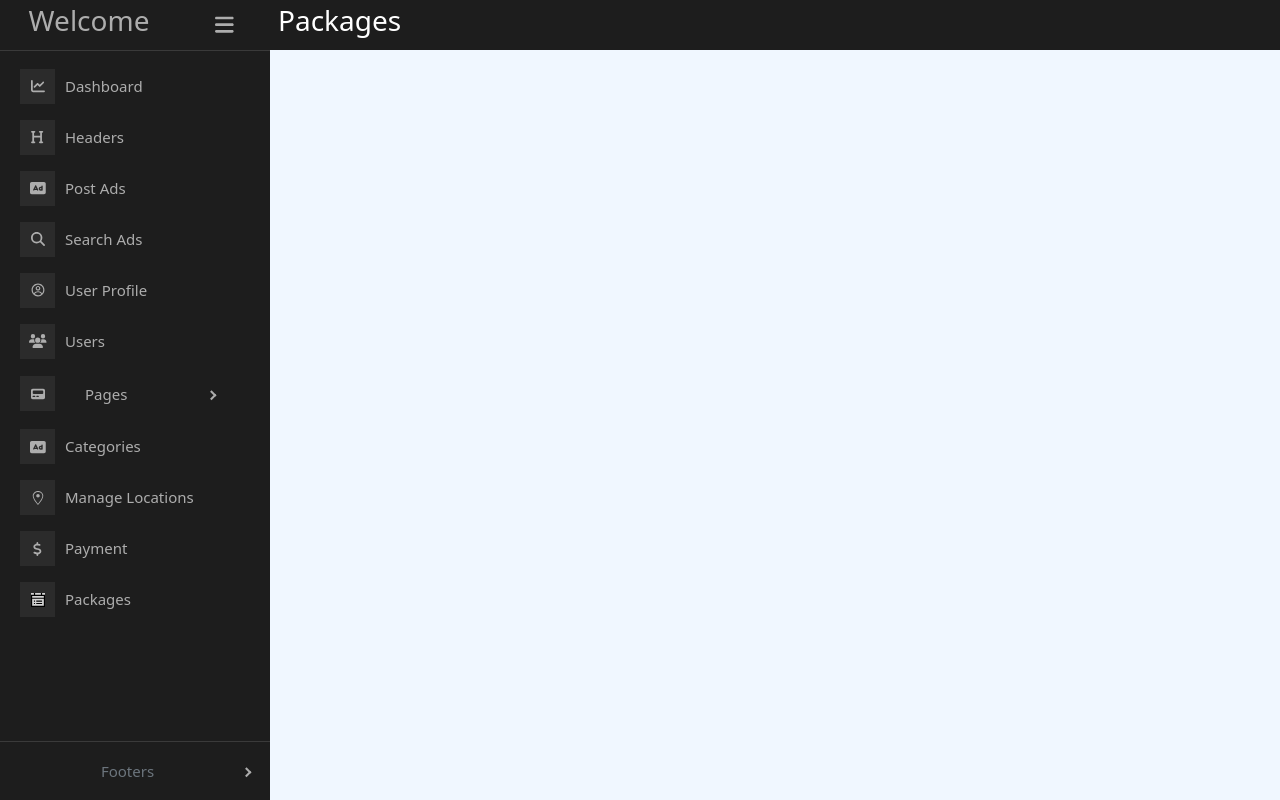
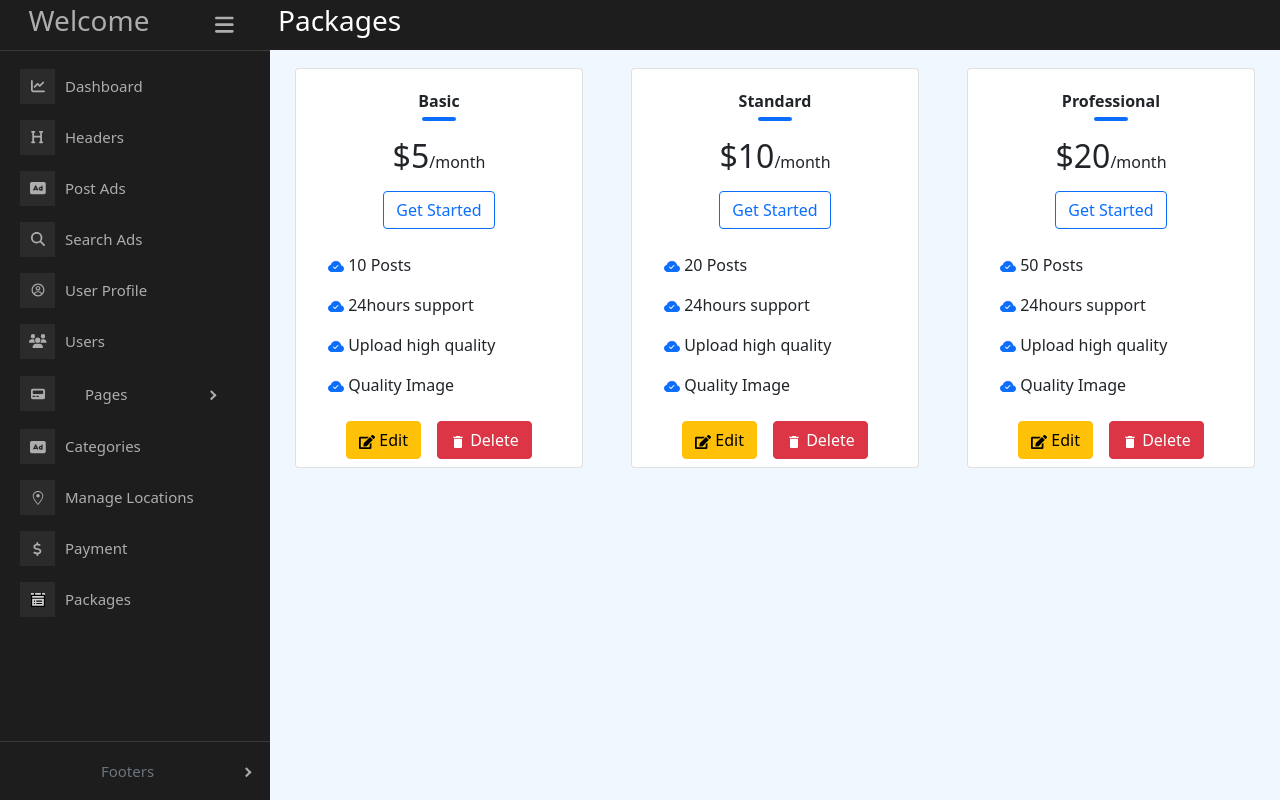
Before and after one commit to Loknath0007/directory-listing-website, a React (Create React App) app: page /dashboard/packages in a window 1280 px wide. Built offline with nearby package versions, Linux system fonts and the light colour scheme.

Commit message:
packages

```diff
--- /dev/null
+++ b/src/Pages/Dashboard/Packages/PackageModal.js
@@ -0,0 +1,97 @@
+import { useState } from "react";
+import { Button, Form, Modal } from "react-bootstrap";
+
+const PackageModal = ({ setShow, show, pack }) => {
+    console.log(pack);
+    const [title, setTitle]=useState('')
+    const [price, setPrice]=useState('')
+    const [features, setFeatures]=useState('')
+    const [data, setData]=useState({})
+
+    const handleClose = () => setShow(false);
+
+    // handle title
+    const handleTitle = (e) => {
+        const value = e.target.value
+        setTitle(value);
+
+    }
+    // handle Price
+    const handlePrice = (e) => {
+        const value = e.target.value
+        setPrice(value);
+
+    }
+    // handle Features
+    const handleFeatures = (e) => {
+        const value = e.target.value
+        setFeatures(value);
+
+    }
+    const handleData = () => {
+        const newData = {
+        title, price, features
+        }
+        setData(newData)
+        console.log(data);
+    }
+
+  return (
+    <div>
+      <Modal
+        show={show}
+        onHide={handleClose}
+        backdrop="static"
+        keyboard={false}
+        centered
+      >
+        <Modal.Header closeButton>
+          <Modal.Title>{pack.title}</Modal.Title>
+        </Modal.Header>
+        <Modal.Body>
+          <Form>
+            <Form.Group className="mb-3" controlId={pack.title}>
+              <Form.Label>Package Title</Form.Label>
+              <Form.Control
+                type="text"
+                defaultValue={pack.title}
+                placeholder="Package title"
+                              autoFocus
+                              onBlur={handleTitle}
+              />
+            </Form.Group>
+            <Form.Group className="mb-3" controlId="exampleForm.price">
+              <Form.Label>Price</Form.Label>
+              <Form.Control
+                type="number"
+                placeholder="Price"
+                              defaultValue={pack.price}
+                              onBlur={handlePrice}
+                autoFocus
+              />
+            </Form.Group>
+            <Form.Group className="mb-3" controlId="exampleForm.features">
+              <Form.Label>Features</Form.Label>
+              <Form.Control
+                type="text"  onBlur={handleFeatures}
+                placeholder="Enter package features"
+                defaultValue={pack.features.map((e) => e)}
+                as="textarea"
+                rows={5}
+                autoFocus
+              />
+            </Form.Group>
+          </Form>
+        </Modal.Body>
+        <Modal.Footer>
+          <Button variant="secondary" onClick={handleClose}>
+            Close
+          </Button>
+          <Button type="submit" onClick={handleData} variant="primary">Update</Button>
+        </Modal.Footer>
+      </Modal>
+    </div>
+  );
+};
+
+export default PackageModal;
--- a/src/Pages/Dashboard/Packages/Packages.js
+++ b/src/Pages/Dashboard/Packages/Packages.js
@@ -1,12 +1,115 @@
-import React from 'react';
-import DashboardNav from '../DashboardNav/DashboardNav';
+import React, { useState } from "react";
+import { Button, Card, Col, ListGroup, Row } from "react-bootstrap";
+import DashboardNav from "../DashboardNav/DashboardNav";
+import "./package.css";
+import { BsFillCloudCheckFill } from "react-icons/bs";
+import { FaEdit } from "react-icons/fa";
+import { MdDelete } from "react-icons/md";
+import PackageModal from "./PackageModal";
 
 const Packages = () => {
-    return (
-        <div>
-            <DashboardNav title="Packages"></DashboardNav>
-        </div>
-    );
+    const [show, setShow] = useState(false);
+    const handleShow = () => setShow(true);
+    const packages =
+         [{
+            title: "Basic",
+            price: 5,
+            features: ["10 Posts",
+               " 24hours support",
+               " Upload high quality",
+                " Quality Image"]
+        },
+        {
+            title: "Standard",
+            price: 10,
+            features: ["20 Posts",
+               " 24hours support",
+               " Upload high quality",
+                " Quality Image"]
+        },
+         {
+            title: "Professional",
+            price: 20,
+            features: ["50 Posts",
+               " 24hours support",
+               " Upload high quality",
+                " Quality Image"]
+        }]
+
+
+
+
+  return (
+      <div>
+
+      <DashboardNav title="Packages"></DashboardNav>
+      {/* <div
+        className="bg-img text-align-center  d-flex align-items-center justify-content-center"
+        style={{
+          height: "20rem",
+          color: "white",
+          backgroundColor: "#145CA6",
+
+        }}
+      >
+        <h3>Find simple plans for Get Started</h3>
+      </div> */}
+      <div className=" my-5  d-flex align-items-center justify-content-center">
+        <Row xs={1} md={3} className="g-5">
+          {" "}
+         {  packages.map(pack=>
+          <Col className="  d-flex align-items-center justify-content-center">
+            <Card
+              style={{
+                width: "18rem",
+                height: "25rem",
+
+                marginTop: "-30px",
+              }}
+                      >
+
+              <Card.Body>
+                         <p className="text-center fw-bold my-1">{ pack.title}</p>
+                <div
+                  className="border border-primary border-2  rounded"
+                  style={{
+                    marginLeft: 110,
+                    marginRight: 110,
+                  }}
+                ></div>
+                <div className="text-center my-3">
+                  <h2>
+                    ${pack.price}<span className="fs-6 fw-normal">/month</span>
+                  </h2>
+
+                  <Button className="mt-2" variant="outline-primary">
+                    Get Started
+                  </Button>
+                </div>
+                <Card.Text>
+                <ListGroup>
+                {pack.features.map(e=><ListGroup.Item className="border-0">
+                   <BsFillCloudCheckFill className="text-primary"/> {e}
+                    </ListGroup.Item>)}
+                  </ListGroup>
+                              </Card.Text>
+                              <div className="  d-flex align-items-center justify-content-center">
+                              <Button   onClick={handleShow} className="mx-2" variant="warning">
+                    <FaEdit />{" Edit "}
+                              </Button>
+                              <Button className="mx-2"  variant="danger">
+                    <MdDelete />{" Delete "}
+                  </Button>
+                              </div>
+              </Card.Body>
+                      </Card>
+                      <PackageModal  pack={pack} show={show} setShow={setShow}/>
+          </Col>
+)}
+        </Row>
+      </div>
+    </div>
+  );
 };
 
 export default Packages;
--- /dev/null
+++ b/src/Pages/Dashboard/Packages/package.css
@@ -0,0 +1,11 @@
+.bg-img{
+    /* background-image: linear-gradient(105deg,
+    rgba(white, .9) 10%,
+    rgba(white, .9) 50%,
+    transparent 50%),
+    url("https://wallpaperaccess.com/full/1657858.jpg");
+    background-size: 100%;
+    height: 20rem; */
+
+
+}
```
Also changed, not shown: src/images/wall.jpg (added).
